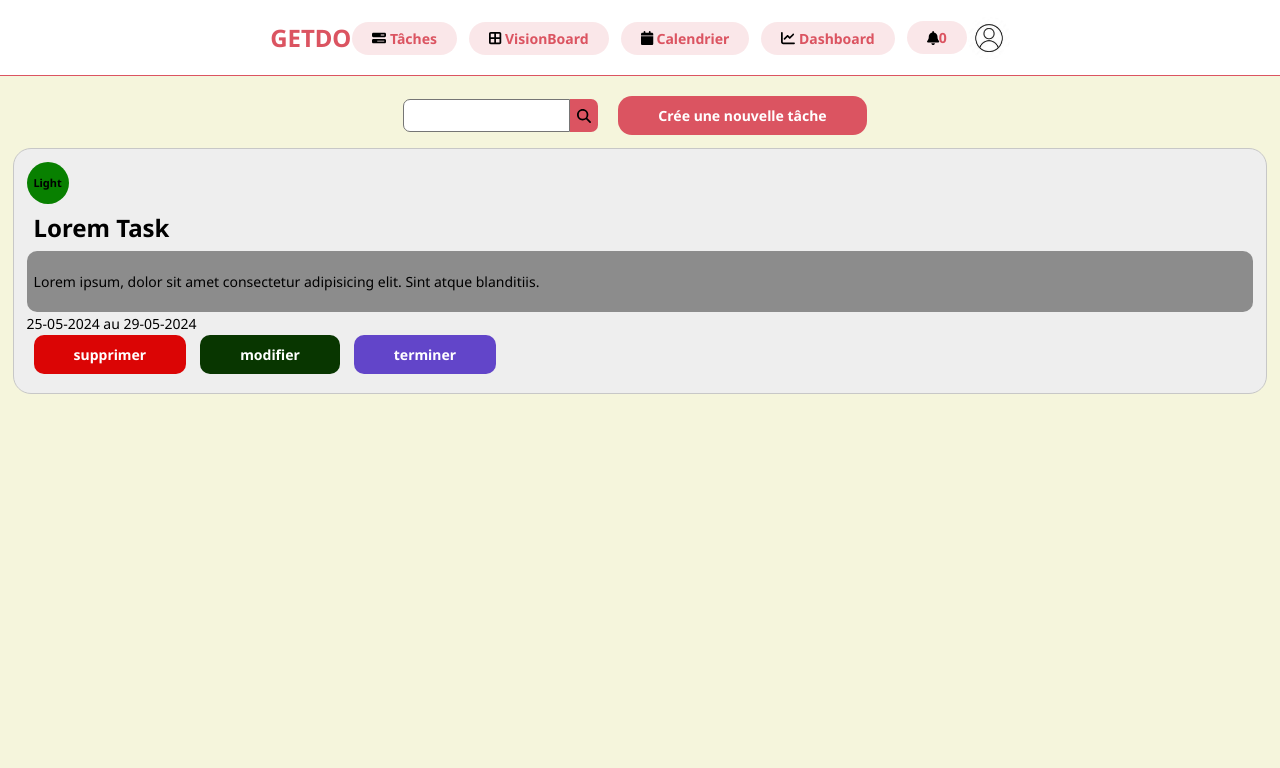
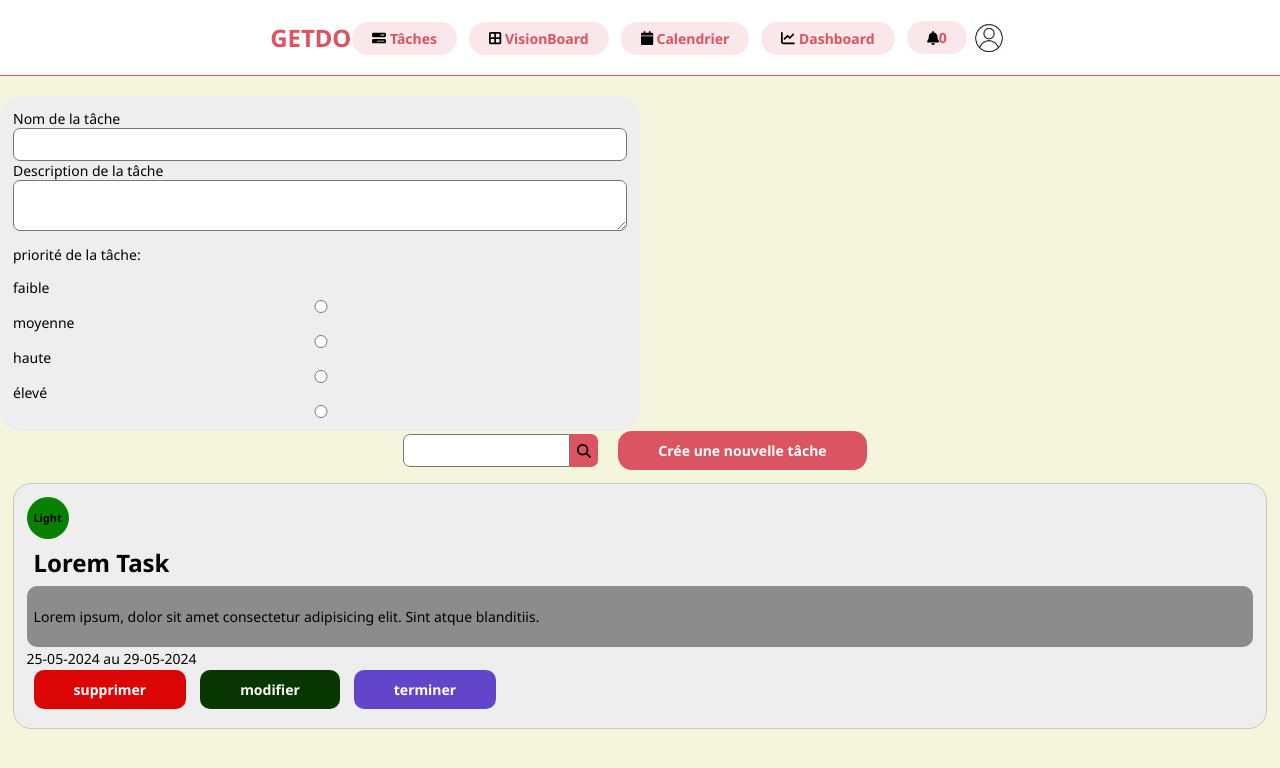
Before and after one commit to NkABO074/GETDO, a Vue app in the folder GETDO/: page /home in a window 1280 px wide. Shown: the top 768 px of the page. Built offline with nearby package versions, Linux system fonts and the light colour scheme.

Commit message:
massive modification

```diff
--- a/GETDO/src/assets/main.css
+++ b/GETDO/src/assets/main.css
@@ -78,3 +78,11 @@ body {
 body {
   background-color: var(--background-color);
 }
+
+.generic-input-fields {
+  background-color: var(--default-color);
+  border: 1px solid var(--deap-gray);
+  padding: 6.5px;
+  color: var(--default-text-color);
+  border-radius: 7px;
+}
--- a/GETDO/src/components/PopUpFormTaskComponent.vue
+++ b/GETDO/src/components/PopUpFormTaskComponent.vue
@@ -1,12 +1,40 @@
-<script setup>
-
-</script>
+<script setup></script>
 
 <template>
-  <div class="popup">
-    <div class="popup-content"></div>
+  <div class="popup-content">
+    <form class="popup-content-form">
+      <label for="task_name">Nom de la tâche</label>
+      <input class="generic-input-fields" type="text" name="" id="task_name" />
+      <label for="task_desc">Description de la tâche</label>
+      <textarea name="" class="generic-input-fields" id="task_desc"></textarea>
 
+      <p>priorité de la tâche:</p>
+
+      <label for="light">faible</label>
+      <input type="radio" name="" id="light" />
+      <label for="medium">moyenne</label>
+      <input type="radio" name="" id="medium" />
+
+      <label for="heavy">haute</label>
+      <input type="radio" name="" id="heavy" />
+
+      <label for="phat">élevé</label>
+      <input type="radio" name="" id="phat" />
+    </form>
   </div>
 </template>
 
-<style scoped></style>
+<style scoped>
+.popup-content {
+  font-size: 14px;
+  background-color: var(--box-bg-color);
+  border-radius: 20px;
+  width: 50vw;
+}
+
+.popup-content-form {
+  display: flex;
+  flex-direction: column;
+  padding: 13px;
+}
+</style>
--- a/GETDO/src/views/HomeVue.vue
+++ b/GETDO/src/views/HomeVue.vue
@@ -1,15 +1,17 @@
 <script setup>
 import HeaderComponent from "../components/HeaderComponent.vue";
 import TaskComponent from "../components/TaskComponent.vue";
+import PopUpFormTaskComponent from "../components/PopUpFormTaskComponent.vue";
 </script>
 
 <template>
   <HeaderComponent />
   <body class="page-container">
+    <PopUpFormTaskComponent/>
     <div class="task-search">
       <input type="search" class="input-fields" name="search" id="search" />
       <button class="fancyButton research-button">
-        <font-awesome-icon icon="magnifying-glass"/>
+        <font-awesome-icon icon="magnifying-glass" />
       </button>
       <button class="fancyButton">Crée une nouvelle tâche</button>
     </div>
```
